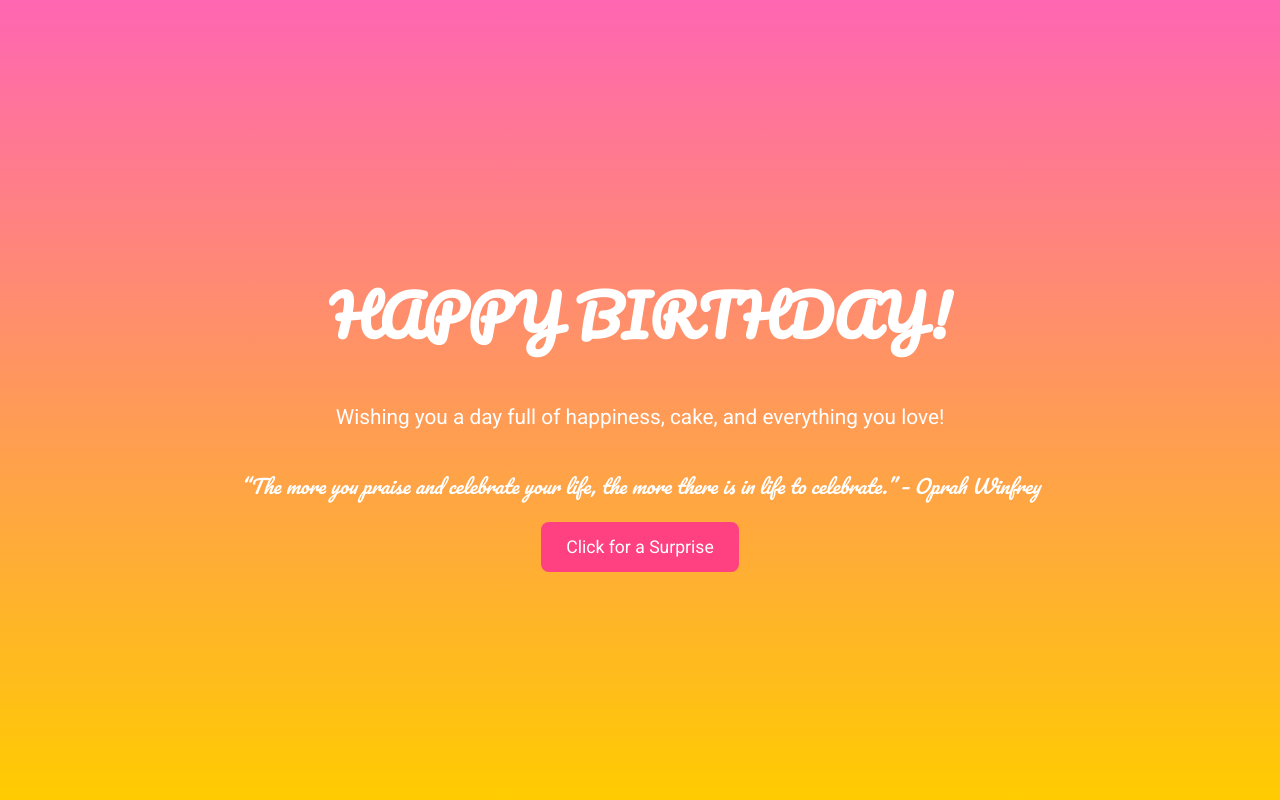
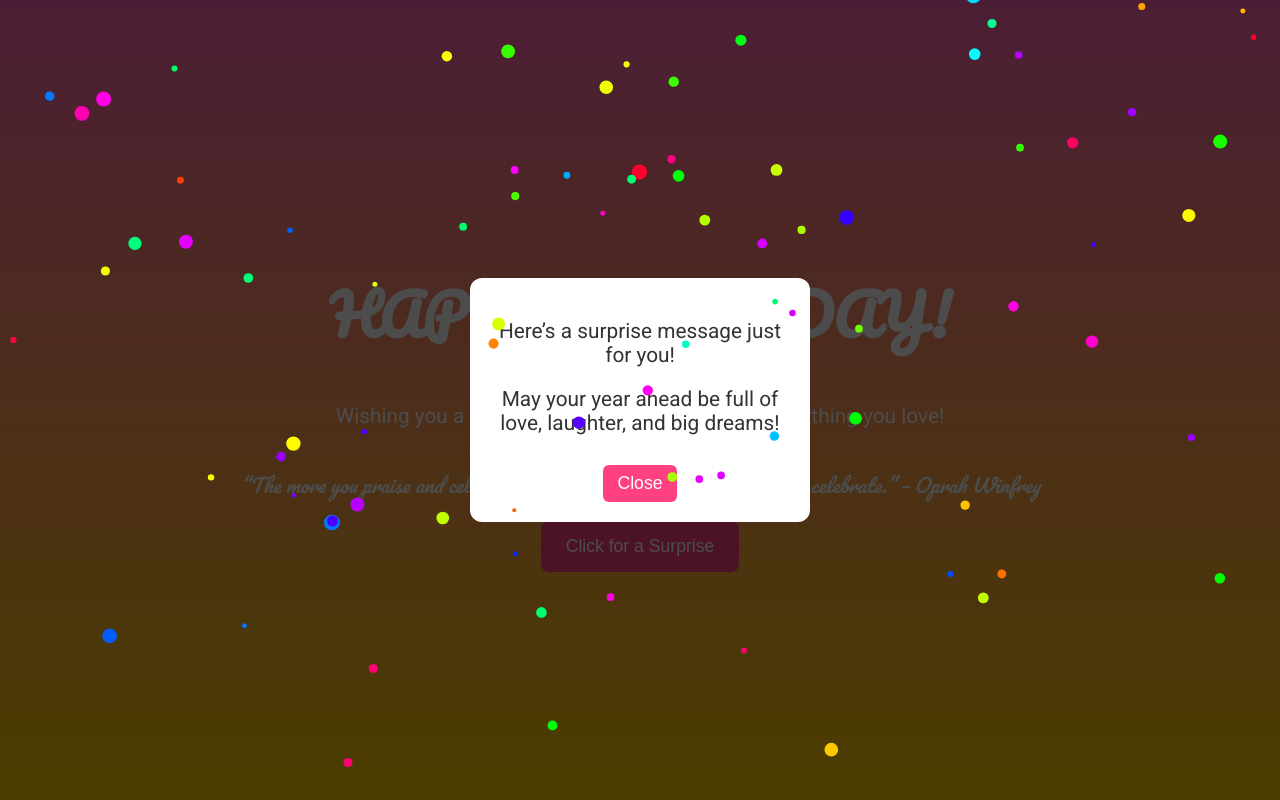
Before and after one commit to karthikeya9900/somethingNew, a plain HTML site: page index.html in a window 1280 px wide. Both pictures are taken after a click on the button "Click for a Surprise". Drawn offline with Linux system fonts and the light colour scheme.

Commit message:
Added some extra things

```diff
--- a/index.html
+++ b/index.html
@@ -18,12 +18,12 @@
       height: 100vh;
       text-align: center;
       flex-direction: column;
+      overflow: hidden;
     }
 
     h1 {
       font-family: 'Pacifico', cursive;
       font-size: 3.5em;
-      font-weight: bold;
       margin-bottom: 20px;
       animation: bounceIn 1.5s ease-in-out;
     }
@@ -34,28 +34,10 @@
     }
 
     blockquote {
+      font-family: 'Pacifico', cursive;
       font-size: 1.2em;
       margin-top: 20px;
       font-style: italic;
-      color: #fff;
-      font-family: 'Pacifico', cursive;
-    }
-
-    .icons {
-      display: flex;
-      gap: 30px;
-      justify-content: center;
-      margin-bottom: 30px;
-    }
-
-    .icons img {
-      max-width: 50px;
-      max-height: 50px;
-      transition: transform 0.3s;
-    }
-
-    .icons img:hover {
-      transform: scale(1.1);
     }
 
     button {
@@ -66,7 +48,6 @@
       border-radius: 8px;
       font-size: 1.1em;
       cursor: pointer;
-      font-family: 'Roboto', sans-serif;
     }
 
     @keyframes bounceIn {
@@ -74,9 +55,37 @@
       50% { transform: scale(1.1); }
       100% { transform: scale(1); }
     }
+
+    .modal {
+      position: fixed;
+      top: 0; left: 0;
+      width: 100%; height: 100%;
+      background-color: rgba(0,0,0,0.7);
+      display: none;
+      justify-content: center;
+      align-items: center;
+    }
+
+    .modal-content {
+      background: white;
+      color: #333;
+      padding: 20px;
+      border-radius: 12px;
+      max-width: 300px;
+      text-align: center;
+    }
+
+    .close-btn {
+      margin-top: 10px;
+      background-color: #ff4081;
+      color: white;
+      border: none;
+      padding: 8px 15px;
+      border-radius: 6px;
+      cursor: pointer;
+    }
   </style>
 </head>
-
 <body>
 
   <h1>HAPPY BIRTHDAY!</h1>
@@ -85,8 +94,80 @@
 
   <blockquote>“The more you praise and celebrate your life, the more there is in life to celebrate.” – Oprah Winfrey</blockquote>
 
-  <button onclick="alert('Surprise! Enjoy the day!')">Click for a Surprise</button>
+  <button onclick="showModal()">Click for a Surprise</button>
 
+  <!-- Modal -->
+  <div class="modal" id="surpriseModal">
+    <div class="modal-content">
+      <p>Here’s a surprise message just for you!</p>
+      <p>May your year ahead be full of love, laughter, and big dreams!</p>
+      <button class="close-btn" onclick="hideModal()">Close</button>
+    </div>
+  </div>
+
+  <!-- Confetti -->
+  <canvas id="confetti" style="position:fixed;top:0;left:0;width:100%;height:100%;pointer-events:none;"></canvas>
+
+  <script>
+    const canvas = document.getElementById('confetti');
+    const ctx = canvas.getContext('2d');
+    let particles = [];
+
+    function resizeCanvas() {
+      canvas.width = window.innerWidth;
+      canvas.height = window.innerHeight;
+    }
+
+    function createParticles() {
+      for (let i = 0; i < 100; i++) {
+        particles.push({
+          x: Math.random() * canvas.width,
+          y: Math.random() * canvas.height - canvas.height,
+          r: Math.random() * 6 + 2,
+          c: `hsl(${Math.random() * 360}, 100%, 50%)`,
+          d: Math.random() * 1 + 1
+        });
+      }
+    }
+
+    function drawParticles() {
+      ctx.clearRect(0, 0, canvas.width, canvas.height);
+      for (let p of particles) {
+        ctx.beginPath();
+        ctx.arc(p.x, p.y, p.r, 0, Math.PI * 2);
+        ctx.fillStyle = p.c;
+        ctx.fill();
+      }
+      updateParticles();
+    }
+
+    function updateParticles() {
+      for (let p of particles) {
+        p.y += p.d;
+        if (p.y > canvas.height) {
+          p.y = -10;
+          p.x = Math.random() * canvas.width;
+        }
+      }
+    }
+
+    function animate() {
+      drawParticles();
+      requestAnimationFrame(animate);
+    }
+
+    resizeCanvas();
+    createParticles();
+    animate();
+    window.addEventListener('resize', resizeCanvas);
+
+    function showModal() {
+      document.getElementById('surpriseModal').style.display = 'flex';
+    }
+
+    function hideModal() {
+      document.getElementById('surpriseModal').style.display = 'none';
+    }
+  </script>
 </body>
-
 </html>
```
